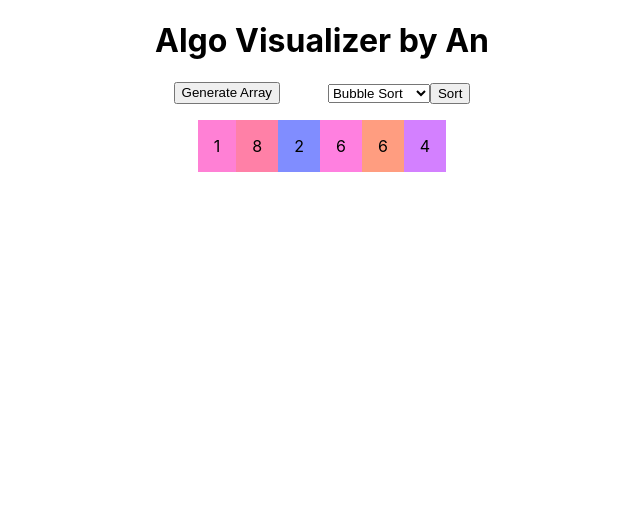
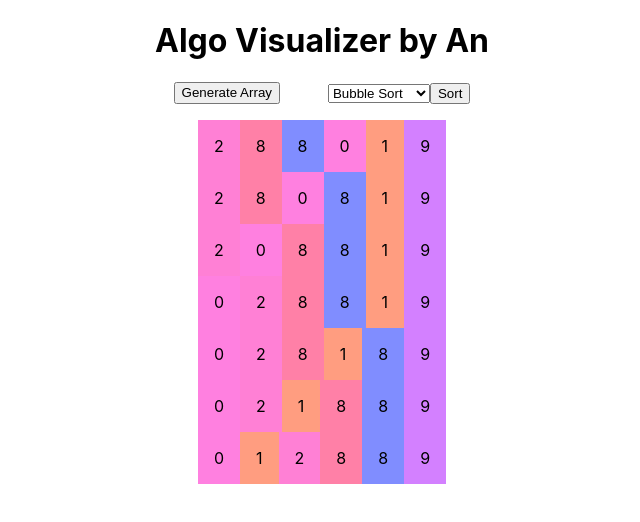
Before and after one commit to lethanhan97/algo-visualizer, a React (Create React App) app: page / in a window 1280 px wide. Both pictures are taken after a click on the button "Sort". Shown: the top 522 px of the page, without its empty margins (318-958 px from the left). Built offline with nearby package versions, Linux system fonts and the light colour scheme.

Commit message:
done w bubble sort

```diff
--- a/src/App.tsx
+++ b/src/App.tsx
@@ -1,13 +1,20 @@
 import { useEffect, useState } from "react";
 import "./App.css";
+
+interface ArrElement {
+  value: number;
+  color: string;
+}
+
+enum SortType {
+  BUBBLE_SORT = "BUBBLE_SORT",
+  INSERTION_SORT = "INSERTION_SORT",
+}
 
 function App() {
   const [sortType, setSortType] = useState(SortType.BUBBLE_SORT);
   const [arr, setArr] = useState([] as ArrElement[]);
-
-  useEffect(() => {
-    generateRandomArray();
-  }, []);
+  const [snapshots, setSnapshots] = useState([] as ArrElement[][]);
 
   const getRandomColor = () => {
     const color = "hsl(" + Math.random() * 360 + ", 100%, 75%)";
@@ -27,8 +34,48 @@ function App() {
       });
     }
 
-    console.log(res);
+    setSnapshots([]);
     setArr(res);
+  };
+
+  useEffect(generateRandomArray, []);
+
+  const sort = (e: React.MouseEvent<HTMLButtonElement, MouseEvent>) => {
+    e.preventDefault();
+    switch (sortType) {
+      case SortType.BUBBLE_SORT:
+        bubbleSort();
+        break;
+      case SortType.INSERTION_SORT:
+        break;
+      default:
+        break;
+    }
+  };
+
+  const bubbleSort = () => {
+    const res = Array.from(arr);
+    const progress: ArrElement[][] = [];
+    let hadSwapped = false;
+
+    do {
+      hadSwapped = false;
+      for (let i = 0; i < res.length - 1; i++) {
+        if (res[i].value > res[i + 1].value) {
+          const temp = res[i];
+          res[i] = res[i + 1];
+          res[i + 1] = temp;
+          hadSwapped = true;
+
+          const snapshot = Array.from(res);
+          progress.push(snapshot);
+
+          break;
+        }
+      }
+    } while (hadSwapped);
+
+    setSnapshots(progress);
   };
 
   return (
@@ -47,31 +94,38 @@ function App() {
             <option value={SortType.BUBBLE_SORT}>Bubble Sort</option>
             <option value={SortType.INSERTION_SORT}>Insertion Sort</option>
           </select>
-          <button onClick={(e) => e.preventDefault()}>Sort</button>
+          <button onClick={sort}>Sort</button>
         </form>
       </section>
 
       <section className="visualizer-wrapper">
         <div className="row">
-          {arr.map((e) => (
-            <div className="element" style={{ backgroundColor: e.color }}>
+          {arr.map((e, i) => (
+            <div
+              key={i}
+              className="element"
+              style={{ backgroundColor: e.color }}
+            >
               {e.value}
             </div>
           ))}
         </div>
+        {snapshots.map((arr, i) => (
+          <div key={i} className="row">
+            {arr.map((e, j) => (
+              <div
+                key={j}
+                className="element"
+                style={{ backgroundColor: e.color }}
+              >
+                {e.value}
+              </div>
+            ))}
+          </div>
+        ))}
       </section>
     </div>
   );
 }
 
-interface ArrElement {
-  value: number;
-  color: string;
-}
-
-enum SortType {
-  BUBBLE_SORT = "BUBBLE_SORT",
-  INSERTION_SORT = "INSERTION_SORT",
-}
-
 export default App;
```
